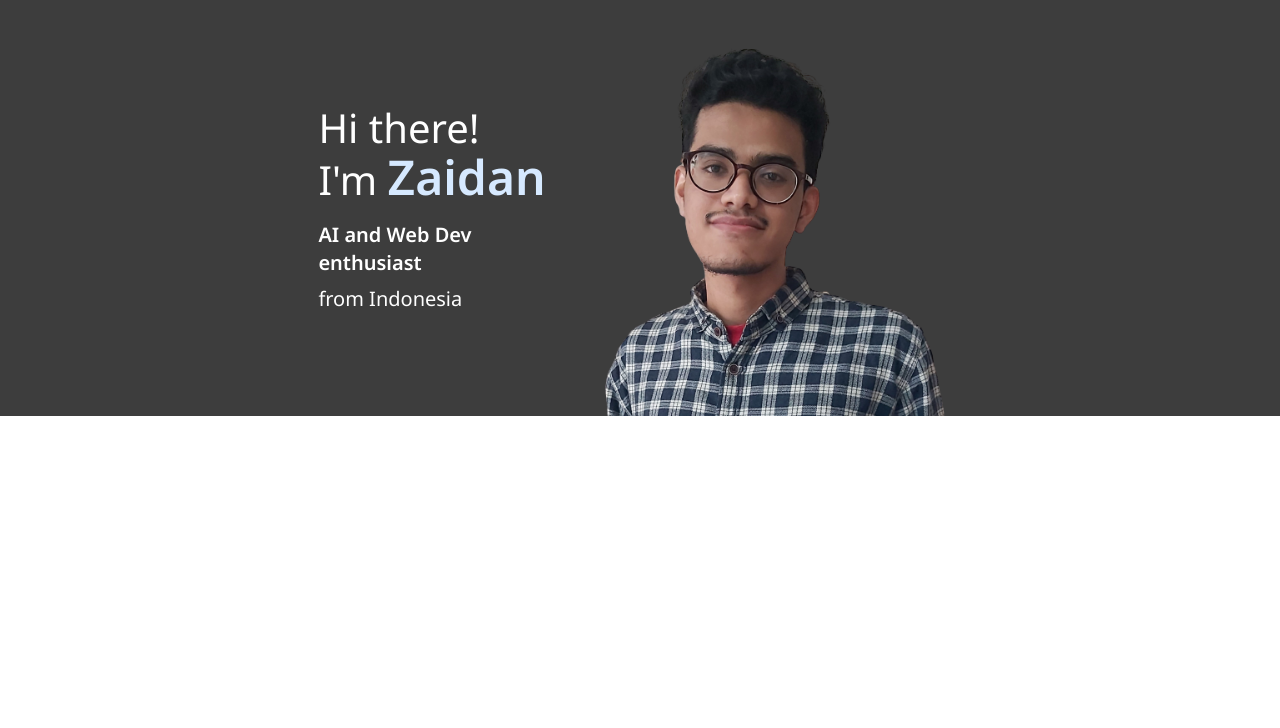
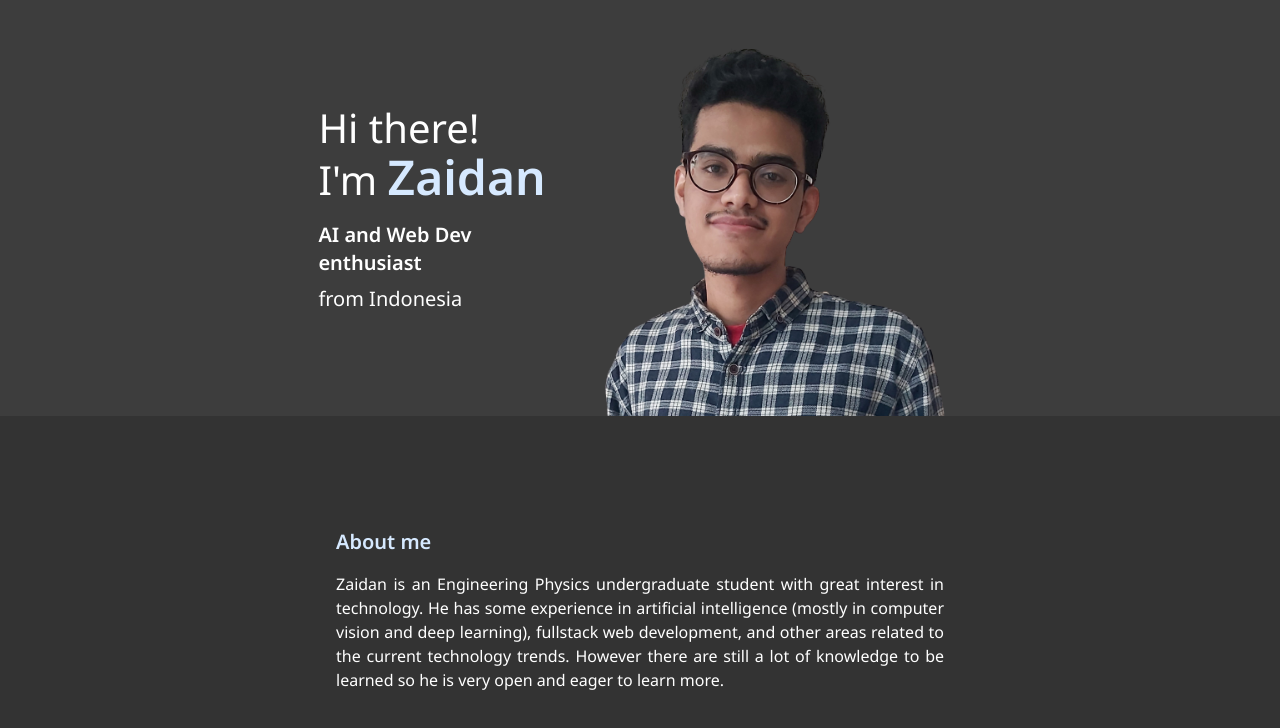
Before and after one commit to salehzaidan/personal-website, a Next.js app: page / in a window 1280 px wide. Shown: the top 728 px of the page. Built offline with nearby package versions, Linux system fonts and the light colour scheme.

Commit message:
Create about me section

```diff
--- a/pages/index.js
+++ b/pages/index.js
@@ -37,6 +37,22 @@ export default function Home() {
             height={416}
           />
         </section>
+
+        <section className="bg-darker py-7 text-white sm:py-28">
+          <div className="mx-auto max-w-screen-sm px-4">
+            <h2 className="mb-4 text-xl font-semibold text-primary">
+              About me
+            </h2>
+            <p className="text-justify">
+              Zaidan is an Engineering Physics undergraduate student with great
+              interest in technology. He has some experience in artificial
+              intelligence (mostly in computer vision and deep learning),
+              fullstack web development, and other areas related to the current
+              technology trends. However there are still a lot of knowledge to
+              be learned so he is very open and eager to learn more.
+            </p>
+          </div>
+        </section>
       </main>
     </div>
   );
```
